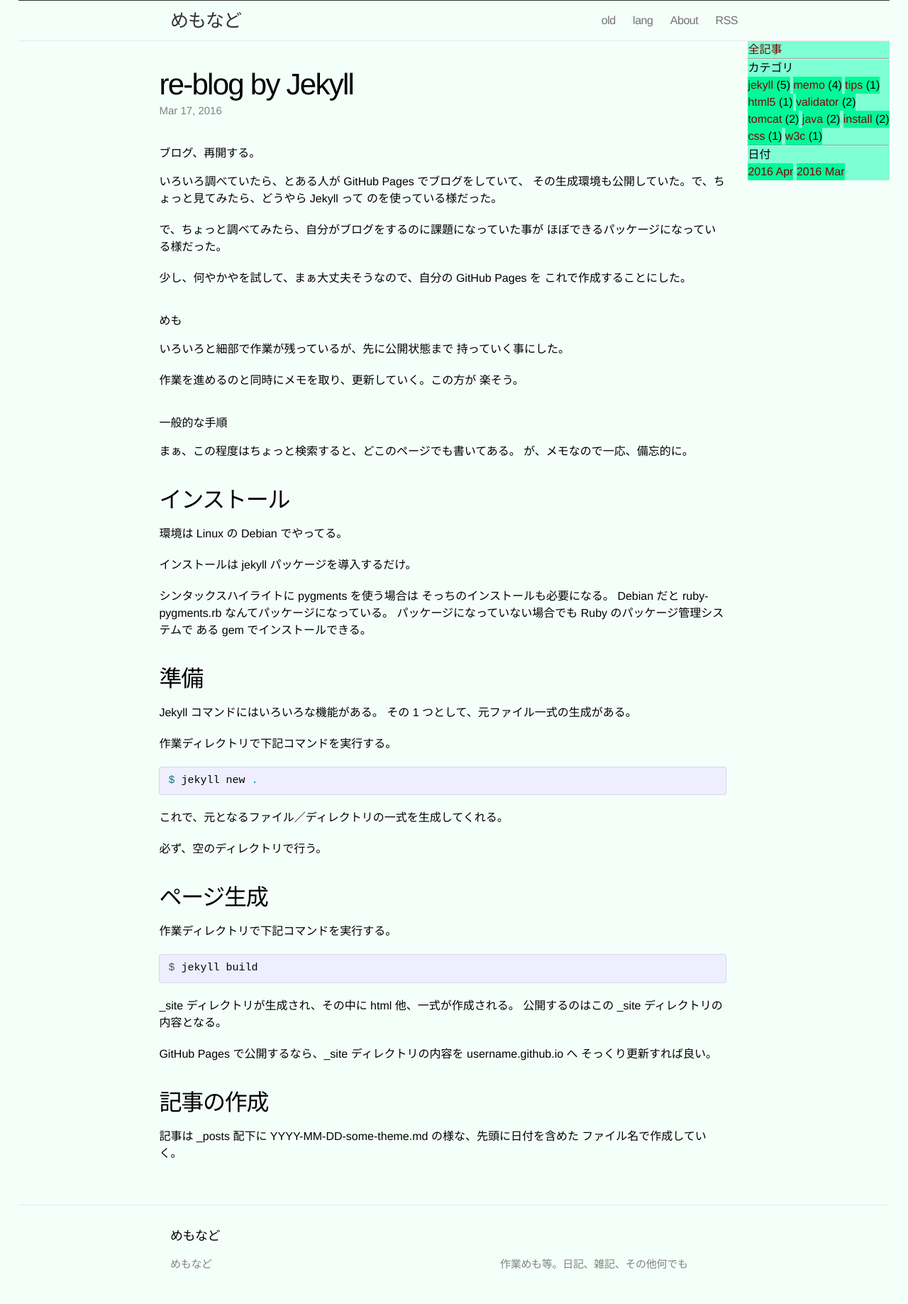
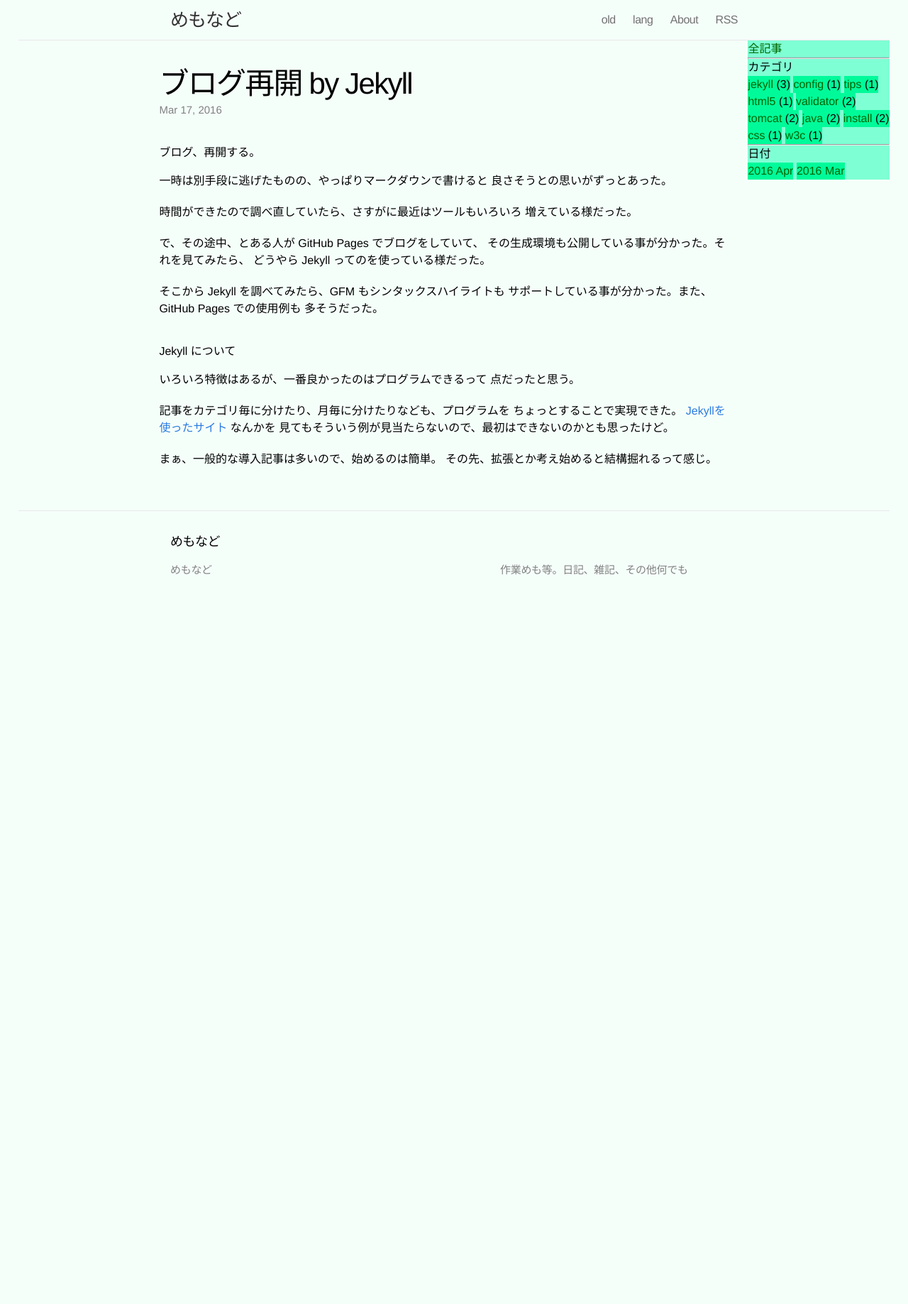
Before and after one commit to tayu/pages, a Jekyll site: the page built from main/_posts/2016-03-17-welcome-to-jekyll.markdown, in a window 1280 px wide. Shown: the whole page at 71% size. Built offline with Jekyll 4.4.1, drawn with Linux system fonts in a browser that asks for light colours; after the commit the page ends 900 px from its top, so only the background shows below that.

Commit message:
2016-04-10

````diff
--- a/lang/css/main.css
+++ b/lang/css/main.css
@@ -41,7 +41,6 @@ a:visited { color: #205caa; }
 /* Site header */
 
 .site-header {
-  border-top: 5px solid #333;
   border-bottom: 1px solid #e8e8e8;
   min-height: 56px;
 }
--- a/main/_posts/2016-03-17-welcome-to-jekyll.markdown
+++ b/main/_posts/2016-03-17-welcome-to-jekyll.markdown
@@ -1,72 +1,32 @@
 ---
 layout: post
-title:  "re-blog by Jekyll"
-categories: jekyll memo
+title:  "ブログ再開 by Jekyll"
+categories: jekyll
 ---
 # ブログ、再開する。
+一時は別手段に逃げたものの、やっぱりマークダウンで書けると
+良さそうとの思いがずっとあった。
 
-いろいろ調べていたら、とある人が GitHub Pages でブログをしていて、
-その生成環境も公開していた。で、ちょっと見てみたら、どうやら Jekyll って
-のを使っている様だった。
+時間ができたので調べ直していたら、さすがに最近はツールもいろいろ
+増えている様だった。
 
-で、ちょっと調べてみたら、自分がブログをするのに課題になっていた事が
-ほぼできるパッケージになっている様だった。
+で、その途中、とある人が GitHub Pages でブログをしていて、
+その生成環境も公開している事が分かった。それを見てみたら、
+どうやら Jekyll ってのを使っている様だった。
 
-少し、何やかやを試して、まぁ大丈夫そうなので、自分の GitHub Pages を
-これで作成することにした。
+そこから Jekyll を調べてみたら、GFM もシンタックスハイライトも
+サポートしている事が分かった。また、GitHub Pages での使用例も
+多そうだった。
 
 
-# めも
-いろいろと細部で作業が残っているが、先に公開状態まで
-持っていく事にした。
+# Jekyll について
+いろいろ特徴はあるが、一番良かったのはプログラムできるって
+点だったと思う。
 
-作業を進めるのと同時にメモを取り、更新していく。この方が
-楽そう。
+記事をカテゴリ毎に分けたり、月毎に分けたりなども、プログラムを
+ちょっとすることで実現できた。
+[Jekyllを使ったサイト](http://jekyllrb-ja.github.io/docs/sites/) なんかを
+見てもそういう例が見当たらないので、最初はできないのかとも思ったけど。
 
-
-# 一般的な手順
-まぁ、この程度はちょっと検索すると、どこのページでも書いてある。
-が、メモなので一応、備忘的に。
-
-## インストール
-環境は Linux の Debian でやってる。
-
-インストールは jekyll パッケージを導入するだけ。
-
-シンタックスハイライトに pygments を使う場合は
-そっちのインストールも必要になる。
-Debian だと ruby-pygments.rb なんてパッケージになっている。
-パッケージになっていない場合でも Ruby のパッケージ管理システムで
-ある gem でインストールできる。
-
-
-## 準備
-Jekyll コマンドにはいろいろな機能がある。
-その 1 つとして、元ファイル一式の生成がある。
-
-作業ディレクトリで下記コマンドを実行する。
-
-```sh
-$ jekyll new .
-```
-
-これで、元となるファイル／ディレクトリの一式を生成してくれる。
-
-必ず、空のディレクトリで行う。
-
-## ページ生成
-作業ディレクトリで下記コマンドを実行する。
-
-```console
-$ jekyll build
-```
-
-_site  ディレクトリが生成され、その中に html 他、一式が作成される。
-公開するのはこの _site ディレクトリの内容となる。
-
-GitHub Pages で公開するなら、_site ディレクトリの内容を username.github.io へ
-そっくり更新すれば良い。
-
-## 記事の作成
-記事は _posts 配下に YYYY-MM-DD-some-theme.md の様な、先頭に日付を含めた
-ファイル名で作成していく。
+まぁ、一般的な導入記事は多いので、始めるのは簡単。
+その先、拡張とか考え始めると結構掘れるって感じ。
--- a/main/css/main.css
+++ b/main/css/main.css
@@ -49,7 +49,6 @@ a:visited { color: #205caa; }
 
 /* Site header */
 .site-header {
-    border-top: 1px solid #333;
     border-bottom: 1px solid #e8e8e8;
     min-height: 56px;
 /*    background-color: white; */
@@ -447,7 +446,7 @@ a:visited { color: #205caa; }
     background-color: MediumSpringGreen;
 }
 .side-nav a {
-    color: Maroon;
+    color: DarkGreen;
 }
 
 
--- a/main/lang/css/main.css
+++ b/main/lang/css/main.css
@@ -41,7 +41,6 @@ a:visited { color: #205caa; }
 /* Site header */
 
 .site-header {
-  border-top: 5px solid #333;
   border-bottom: 1px solid #e8e8e8;
   min-height: 56px;
 }
--- a/main/lang/feed.xml
+++ b/main/lang/feed.xml
@@ -5,8 +5,8 @@
     <description>プログラミング言語の超入門。または自分の学習の足跡として</description>
     <link>./</link>
     <atom:link href="./feed.xml" rel="self" type="application/rss+xml" />
-    <pubDate>Sun, 10 Apr 2016 05:48:36 +0900</pubDate>
-    <lastBuildDate>Sun, 10 Apr 2016 05:48:36 +0900</lastBuildDate>
+    <pubDate>Sun, 10 Apr 2016 07:21:06 +0900</pubDate>
+    <lastBuildDate>Sun, 10 Apr 2016 07:21:06 +0900</lastBuildDate>
     <generator>Jekyll v2.2.0</generator>
 
       <item>
````
Also changed, not shown: main/_posts/2016-03-18-jekyll-first-work.md (deleted, +0 -73 lines), main/_posts/2016-03-19-jekyll-config.md (+33 -36 lines), main/_posts/2016-03-26-jekyll-config.md (deleted, +0 -22 lines), main/_posts/2016-04-01-jekyll-tips.md (+97 -1 lines).
